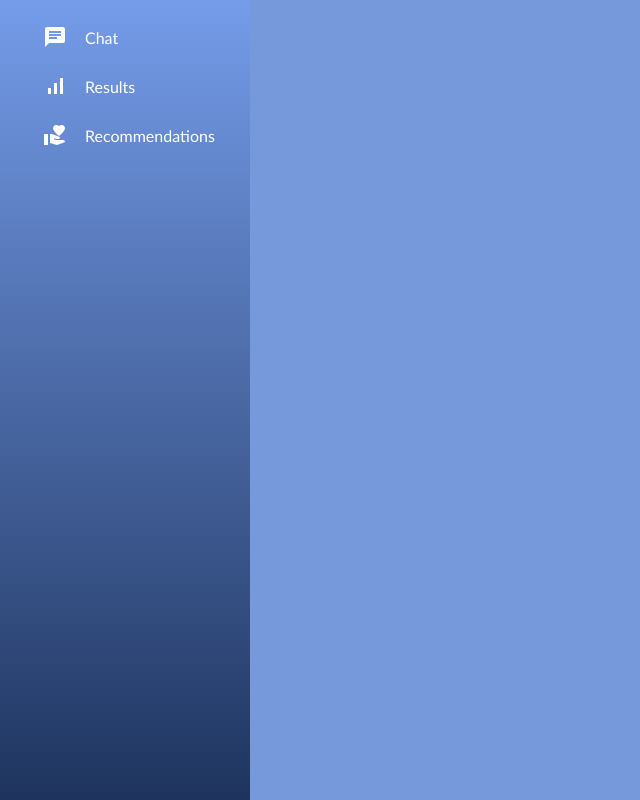
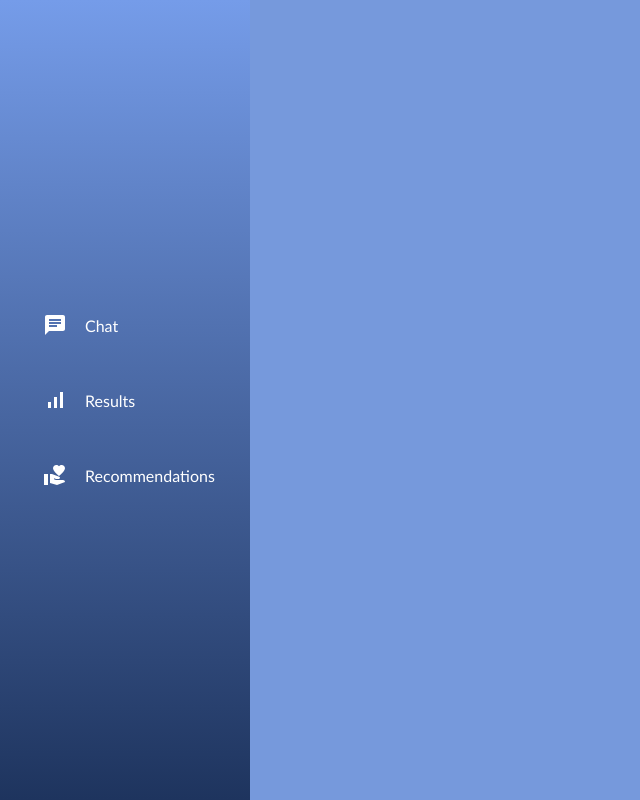
Before and after one commit to Naeem404/RealityCheck, a React (Create React App) app: page / in a window 1280 px wide. Shown: the whole page, without its empty margins (0-640 px from the left). Built offline with nearby package versions, Linux system fonts and the light colour scheme.

Commit message:
better front end

```diff
--- a/src/App.css
+++ b/src/App.css
@@ -16,8 +16,10 @@ body {
   height: 100%;
   width: 250px; /* removed the space between value and unit */
   background: linear-gradient(to top, #1e345e, #759ce9);
+  display: flex;
+  flex-direction: column;
+  justify-content: center;
 }
-
 .SidebarList
 {
   height: auto;
@@ -29,7 +31,7 @@ body {
 .SidebarList .row
 {
   width : auto;
-  height : 70 px;
+  height : 50px;
   list-style-type: none;
   margin : 10%;
   display : flex;
--- a/src/Components/data.js
+++ b/src/Components/data.js
@@ -12,12 +12,12 @@ export const data = [
     {
     title: " Results",
     icon:<SignalCellularAltIcon/>,
-    link:"/chat"
+    link:"/results"
     },
     {
     title: " Recommendations",
     icon:<VolunteerActivismIcon/>,
-    link:"/chat"
+    link:"/recommendations"
     }
 
 ]
```
